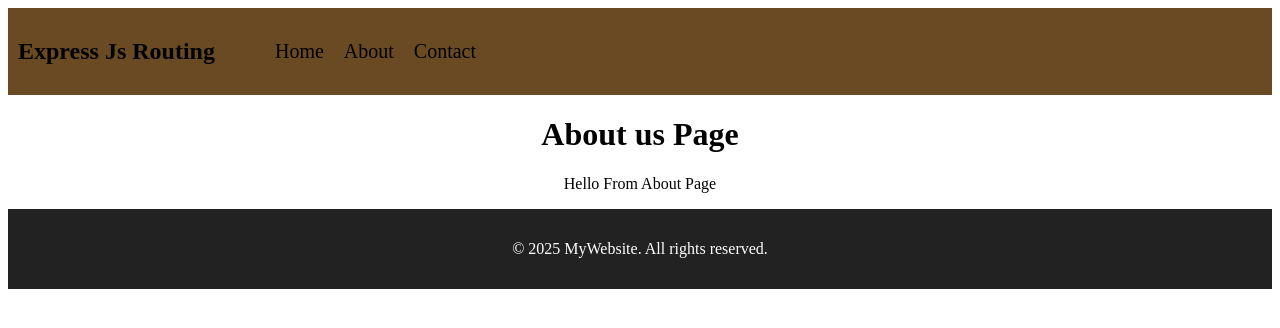
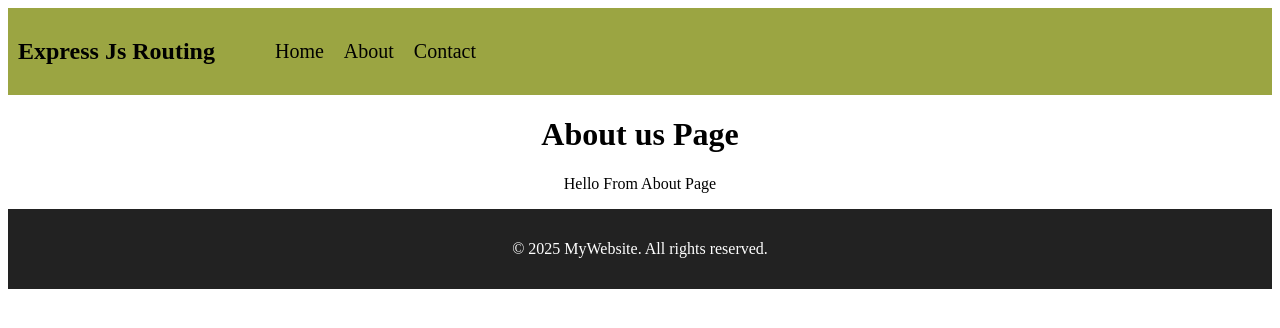
Before and after one commit to KetanHase/NodeDay4, a Node server app: page /about in a window 1280 px wide. Shown: the top 328 px of the page. Run offline with Node 20, Linux system fonts and the light colour scheme.

Commit message:
Final commit

```diff
--- a/views/partials/navbar.ejs
+++ b/views/partials/navbar.ejs
@@ -9,7 +9,7 @@
 
         nav{
             margin-bottom: 20px;
-            background-color: rgb(105, 74, 35);
+            background-color: rgb(155, 165, 66);
             padding: 10px;
 
             align-items: center;
```
Also changed, not shown: index.js (line endings or trailing spaces), 1 other file.
